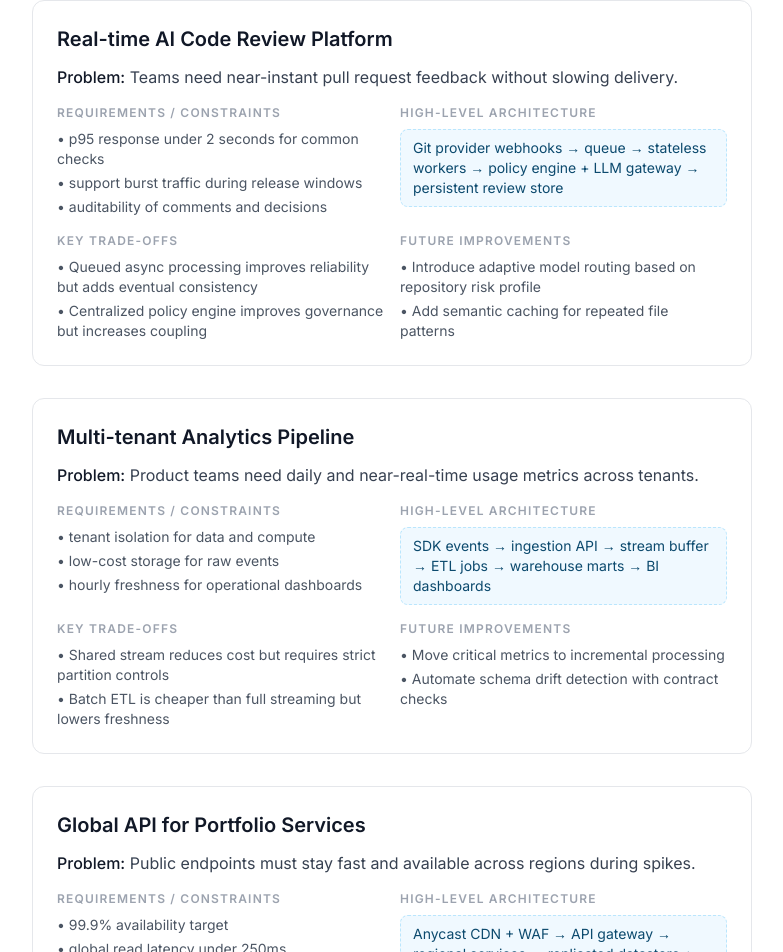
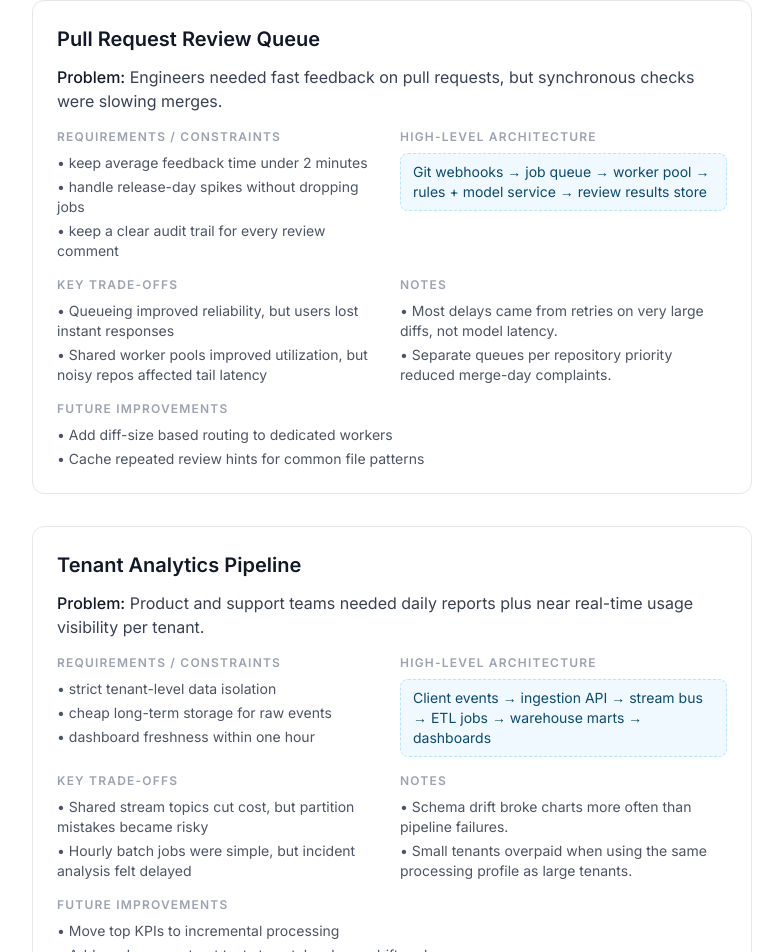
Before and after one commit to mohammedfirdouss/portfolio, a Next.js app: page /systems-design in a window 1280 px wide. Shown: the part 377-1329 px from the top of the page, without its empty margins (248-1031 px from the left). Built offline with nearby package versions, Linux system fonts and the light colour scheme; no server answers.

Commit message:
Update systems design page: add notes and keep 2 cases
Agent-Logs-Url: https://github.com/mohammedfirdouss/portfolio/sessions/3ea35b46-07b0-4921-bc83-f11ca9307480

Co-authored-by: mohammedfirdouss <124298708+mohammedfirdouss@users.noreply.github.com>

```diff
--- a/app/systems-design/page.tsx
+++ b/app/systems-design/page.tsx
@@ -1,68 +1,56 @@
 export const metadata = {
 	title: "Systems Design",
 	description:
-		"Concise systems design case studies covering requirements, architecture, trade-offs, and future improvements.",
+		"Two practical systems design cases with requirements, architecture, trade-offs, notes, and next steps.",
 };
 
 const caseStudies = [
 	{
-		title: "Real-time AI Code Review Platform",
+		title: "Pull Request Review Queue",
 		problem:
-			"Teams need near-instant pull request feedback without slowing delivery.",
+			"Engineers needed fast feedback on pull requests, but synchronous checks were slowing merges.",
 		requirements: [
-			"p95 response under 2 seconds for common checks",
-			"support burst traffic during release windows",
-			"auditability of comments and decisions",
+			"keep average feedback time under 2 minutes",
+			"handle release-day spikes without dropping jobs",
+			"keep a clear audit trail for every review comment",
 		],
 		architecture:
-			"Git provider webhooks → queue → stateless workers → policy engine + LLM gateway → persistent review store",
+			"Git webhooks → job queue → worker pool → rules + model service → review results store",
 		tradeoffs: [
-			"Queued async processing improves reliability but adds eventual consistency",
-			"Centralized policy engine improves governance but increases coupling",
+			"Queueing improved reliability, but users lost instant responses",
+			"Shared worker pools improved utilization, but noisy repos affected tail latency",
+		],
+		notes: [
+			"Most delays came from retries on very large diffs, not model latency.",
+			"Separate queues per repository priority reduced merge-day complaints.",
 		],
 		improvements: [
-			"Introduce adaptive model routing based on repository risk profile",
-			"Add semantic caching for repeated file patterns",
+			"Add diff-size based routing to dedicated workers",
+			"Cache repeated review hints for common file patterns",
 		],
 	},
 	{
-		title: "Multi-tenant Analytics Pipeline",
+		title: "Tenant Analytics Pipeline",
 		problem:
-			"Product teams need daily and near-real-time usage metrics across tenants.",
+			"Product and support teams needed daily reports plus near real-time usage visibility per tenant.",
 		requirements: [
-			"tenant isolation for data and compute",
-			"low-cost storage for raw events",
-			"hourly freshness for operational dashboards",
+			"strict tenant-level data isolation",
+			"cheap long-term storage for raw events",
+			"dashboard freshness within one hour",
 		],
 		architecture:
-			"SDK events → ingestion API → stream buffer → ETL jobs → warehouse marts → BI dashboards",
+			"Client events → ingestion API → stream bus → ETL jobs → warehouse marts → dashboards",
 		tradeoffs: [
-			"Shared stream reduces cost but requires strict partition controls",
-			"Batch ETL is cheaper than full streaming but lowers freshness",
+			"Shared stream topics cut cost, but partition mistakes became risky",
+			"Hourly batch jobs were simple, but incident analysis felt delayed",
+		],
+		notes: [
+			"Schema drift broke charts more often than pipeline failures.",
+			"Small tenants overpaid when using the same processing profile as large tenants.",
 		],
 		improvements: [
-			"Move critical metrics to incremental processing",
-			"Automate schema drift detection with contract checks",
-		],
-	},
-	{
-		title: "Global API for Portfolio Services",
-		problem:
-			"Public endpoints must stay fast and available across regions during spikes.",
-		requirements: [
-			"99.9% availability target",
-			"global read latency under 250ms",
-			"secure edge authentication and rate limiting",
-		],
-		architecture:
-			"Anycast CDN + WAF → API gateway → regional services → replicated datastore + cache",
-		tradeoffs: [
-			"Multi-region replication improves resilience but raises write complexity",
-			"Aggressive caching lowers latency but increases invalidation overhead",
-		],
-		improvements: [
-			"Add chaos drills for region failover confidence",
-			"Implement cost-aware auto-scaling policies",
+			"Move top KPIs to incremental processing",
+			"Add producer contract tests to catch schema drift early",
 		],
 	},
 ];
@@ -73,8 +61,8 @@ export default function SystemsDesignPage() {
 			<h1 className="font-display text-8xl text-gray-200 mb-8">systems design</h1>
 			<div className="text-lg text-gray-700 mb-12 max-w-2xl">
 				<p>
-					Short architecture case studies that show how I think about
-					requirements, constraints, and trade-offs at system level.
+					Two short system design cases with practical constraints, trade-offs,
+					and implementation notes.
 				</p>
 			</div>
 
@@ -122,6 +110,18 @@ export default function SystemsDesignPage() {
 							</div>
 							<div>
 								<h3 className="text-xs font-semibold uppercase tracking-widest text-gray-400 mb-2">
+									Notes
+								</h3>
+								<ul className="space-y-1 text-sm text-gray-600">
+									{study.notes.map((item) => (
+										<li key={item}>• {item}</li>
+									))}
+								</ul>
+							</div>
+						</div>
+						<div className="mt-4">
+							<div>
+								<h3 className="text-xs font-semibold uppercase tracking-widest text-gray-400 mb-2">
 									Future Improvements
 								</h3>
 								<ul className="space-y-1 text-sm text-gray-600">
```
